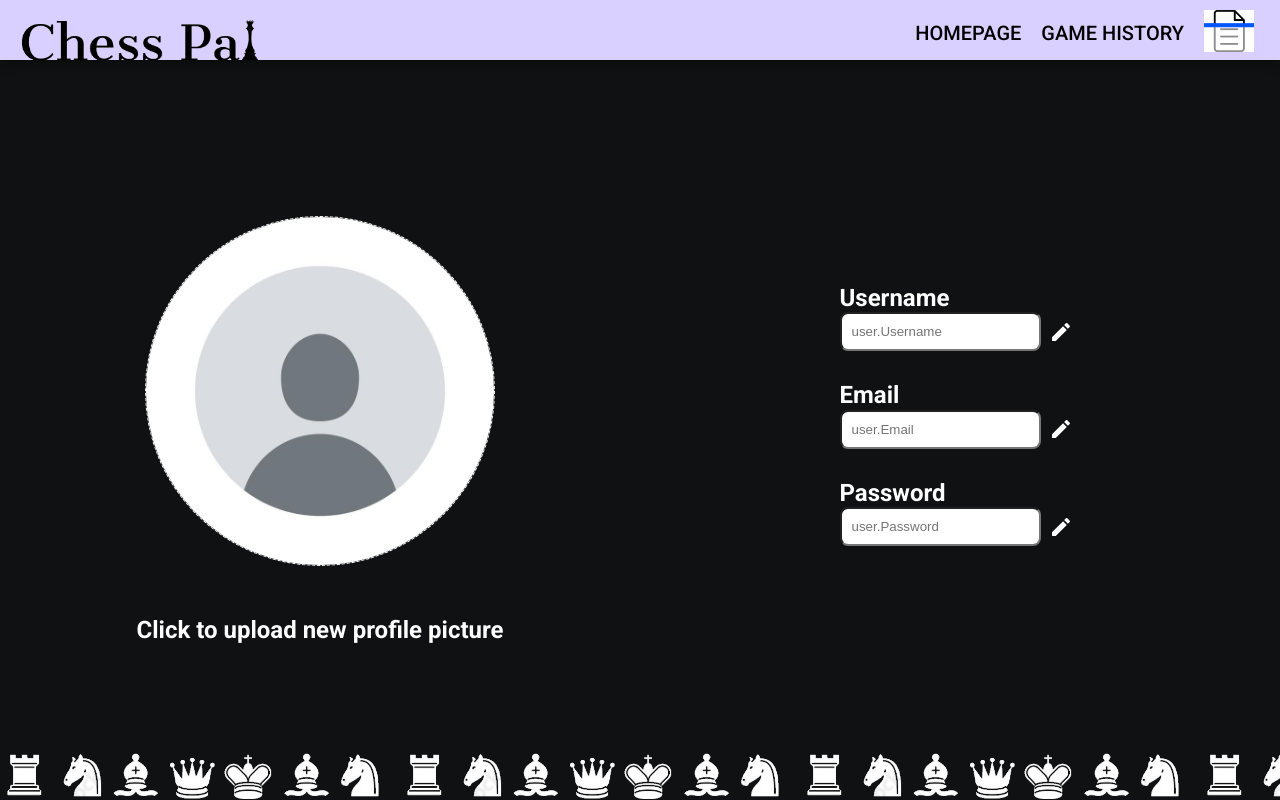
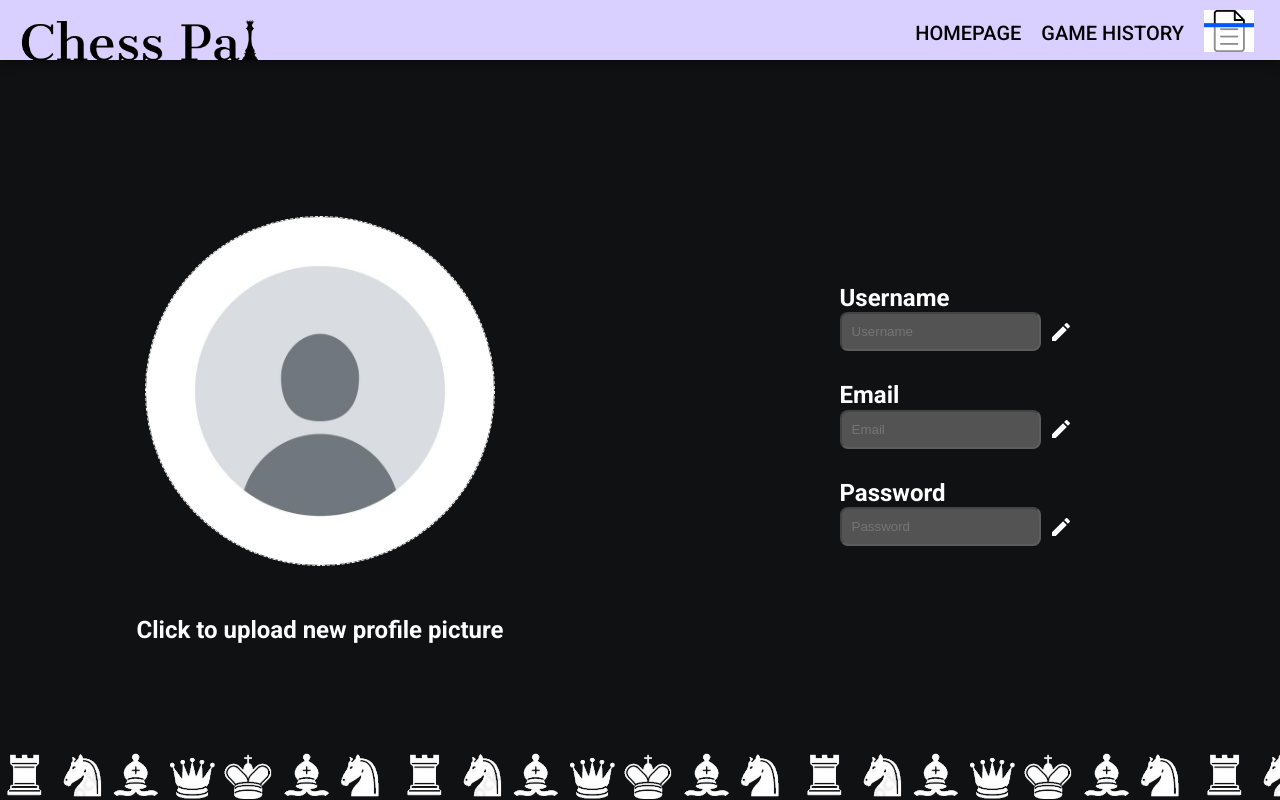
Before and after one commit to francsir/Group6-Design-Project, a React (Create React App) app in the folder chessPal/frontend/: page /Profile in a window 1280 px wide. Built offline with nearby package versions, Linux system fonts and the light colour scheme; no server answers; a web font is replaced by a local one.

Commit message:
login and signup store userID. profilepage and gamehistory take in userID. need to pass from login/signup to those pages

```diff
--- a/chessPal/frontend/src/components/GameHistoryPage.js
+++ b/chessPal/frontend/src/components/GameHistoryPage.js
@@ -14,6 +14,7 @@ import EditIcon from '@mui/icons-material/Edit';
 import axios from "axios";
 
 function GameHistoryPage() {
+    const userId = localStorage.getItem('userId');
     return (
         <div className={styles.pageContainer}>
             <Navbar />
@@ -27,7 +28,7 @@ function GameHistoryPage() {
                         <p color="white" >select a row to view more details</p>
                     </div>
                     <div className={styles.tableContainer}>
-                    <GameHistoryTable/>
+                    <GameHistoryTable userId={userId} />
                     </div>
                 </div>
             </div>
--- a/chessPal/frontend/src/components/GameHistoryTable.js
+++ b/chessPal/frontend/src/components/GameHistoryTable.js
@@ -5,15 +5,16 @@ import tempGameHistoryData from "./TempGameHistoryData";
 import "../styles/Global.css";
 import styles from "../styles/GameHistoryTable.module.css";
 
-function GameHistoryTable() {
+function GameHistoryTable(userId) {
   // const [gameHistory, setGameHistory] = useState([]);
   const [openDialog, setOpenDialog] = useState(false);
   const [selectedGame, setSelectedGame] = useState(null);
-  const [gameHistory] = useState(tempGameHistoryData);
+  const [gameHistory, setGameHistory] = useState([]);
+
 
   useEffect(() => {
     // Fetch game history data from the backend
-    axios.get("/api/game_fetch_user")
+    axios.get("/api/game_fetch_user/${userId")
       .then(response => {
         // let rawgames = response.games['games'];
         // let cleangames = [];
@@ -24,11 +25,12 @@ function GameHistoryTable() {
         //   cleangames[i] = {id:game["id"], date:game["date"], result:game["result"], opponent:"None"};
         // }
         // setGameHistory(cleangames);
+        setGameHistory(response.data);
       })
       .catch(error => {
         console.error("Error fetching game history:", error);
       });
-  }, []);
+  }, [userId]);
 
   const handleGameClick = (game) => {
     setSelectedGame(game);
--- a/chessPal/frontend/src/components/LogInPage.js
+++ b/chessPal/frontend/src/components/LogInPage.js
@@ -56,6 +56,7 @@ function LogInPage() {
         );
         if (response.data.success) {
           console.log("Sign In succesful");
+          localStorage.setItem('userId', response.data.userId);
           goToHome();
         } else {
           setAlertMessage(
--- a/chessPal/frontend/src/components/ProfilePage.js
+++ b/chessPal/frontend/src/components/ProfilePage.js
@@ -1,4 +1,5 @@
-import React, { useState } from "react";
+import React, { useState,useEffect, useRef } from "react";
+import axios from "axios";
 
 import "../styles/Global.css";
 import styles from "../styles/ProfilePage.module.css";
@@ -7,24 +8,69 @@ import Navbar from "./Navbar";
 
 import IconButton from "@mui/material/IconButton";
 import EditIcon from "@mui/icons-material/Edit";
+import SaveIcon from '@mui/icons-material/Save';
 
 import defaultProfileImage from "../images/user.jpg";
 
-function ProfilePage() {
+function ProfilePage(userId) {
   const [profileImage, setProfileImage] = useState(defaultProfileImage);
-  const uploadedImage = React.useRef(null);
-  const imageUploader = React.useRef(null);
+    const [uploadedImage, setUploadedImage] = useState(null);
+    const [username, setUsername] = useState("");
+    const [email, setEmail] = useState("");
+    const [password, setPassword] = useState("");
+    const [isLoading, setIsLoading] = useState(false);
+    const [isUsernameEditable, setIsUsernameEditable] = useState(false);
+    const [isEmailEditable, setIsEmailEditable] = useState(false);
+    const [isPasswordEditable, setIsPasswordEditable] = useState(false);
+
+    const imageUploader = useRef(null);
+
+    useEffect(() => {
+
+      axios.get(`/api/user/${userId}`)
+          .then(response => {
+              const userData = response.data;
+              setUsername(userData.username);
+              setEmail(userData.email);
+              setPassword(userData.password)
+          })
+          .catch(error => {
+              console.error("Error fetching user data:", error);
+          });
+  }, [userId]);
 
   const handleImageUpload = (e) => {
-    const [file] = e.target.files;
+    const [file] = e.target.files[0];
     if (file) {
+      setUploadedImage(file);
       const reader = new FileReader();
-      const { current } = uploadedImage;
-      current.file = file;
+      // const { current } = uploadedImage;
+      // current.file = file;
       reader.onload = (e) => {
         setProfileImage(e.target.result);
       };
       reader.readAsDataURL(file);
+    }
+  };
+
+const handleUpdateProfile = async () => {
+    try {
+      setIsLoading(true);
+      const response = await axios.put(`/api/user/${userId}`, {
+        username,
+        email,
+        password,
+      });
+      // Handle success
+      console.log("Profile updated:", response.data);
+      setIsUsernameEditable(false);
+      setIsEmailEditable(false);
+      setIsPasswordEditable(false);
+    } catch (error) {
+      // Handle error
+      console.error("Error updating profile:", error);
+    } finally {
+      setIsLoading(false);
     }
   };
 
@@ -48,7 +94,7 @@ function ProfilePage() {
               className={"flex-container " + styles.profpic_container}
               onClick={() => imageUploader.current.click()}
             >
-              <img src={profileImage} alt="Profile" ref={uploadedImage} />
+              <img src={profileImage} alt="Profile" />
             </div>
             <h2>Click to upload new profile picture</h2>
           </div>
@@ -57,29 +103,38 @@ function ProfilePage() {
               <h2>Username</h2>
               <input
                 type="text"
-                placeholder="user.Username"
+                placeholder="Username"
+                value={username}
+                onChange={(e) => setUsername(e.target.value)}
                 className={styles.rounded_input}
+                disabled={!isUsernameEditable}
               />
-              <IconButton>
-                <EditIcon style={{ color: "white" }} />
+              <IconButton onClick={() => setIsUsernameEditable(!isUsernameEditable)}>
+                {isUsernameEditable ? <SaveIcon style={{ color: "white" }}  /> : <EditIcon style={{ color: "white" }}/>}
               </IconButton>
               <h2>Email</h2>
               <input
                 type="text"
-                placeholder="user.Email"
+                placeholder="Email"
+                value={email}
+                onChange={(e) => setEmail(e.target.value)}
                 className={styles.rounded_input}
+                disabled={!isEmailEditable}
               />
-              <IconButton>
-                <EditIcon style={{ color: "white" }} />
+           <IconButton onClick={() => setIsEmailEditable(!isEmailEditable)}>
+                {isEmailEditable ? <SaveIcon style={{ color: "white" }}/> : <EditIcon style={{ color: "white" }}/>}
               </IconButton>
               <h2>Password</h2>
               <input
-                type="text"
-                placeholder="user.Password"
+                type="password"
+                placeholder="Password"
+                value={password}
+                onChange={(e) => setPassword(e.target.value)}
                 className={styles.rounded_input}
+                disabled={!isPasswordEditable}
               />
-              <IconButton>
-                <EditIcon style={{ color: "white" }} />
+              <IconButton onClick={() => setIsPasswordEditable(!isPasswordEditable)}>
+                {isPasswordEditable ? <SaveIcon style={{ color: "white" }}/> : <EditIcon style={{ color: "white" }}/>}
               </IconButton>
             </form>
             <div className={styles.banner}></div>
--- a/chessPal/frontend/src/components/SignUpPage.js
+++ b/chessPal/frontend/src/components/SignUpPage.js
@@ -58,6 +58,7 @@ function SignUpPage() {
         );
         if (response.data.success) {
           console.log("Sign Up successful", response.data);
+          localStorage.setItem('userId', response.data.userId);
           goToHome();
         } else {
           setAlertMessage("User exist");
```
